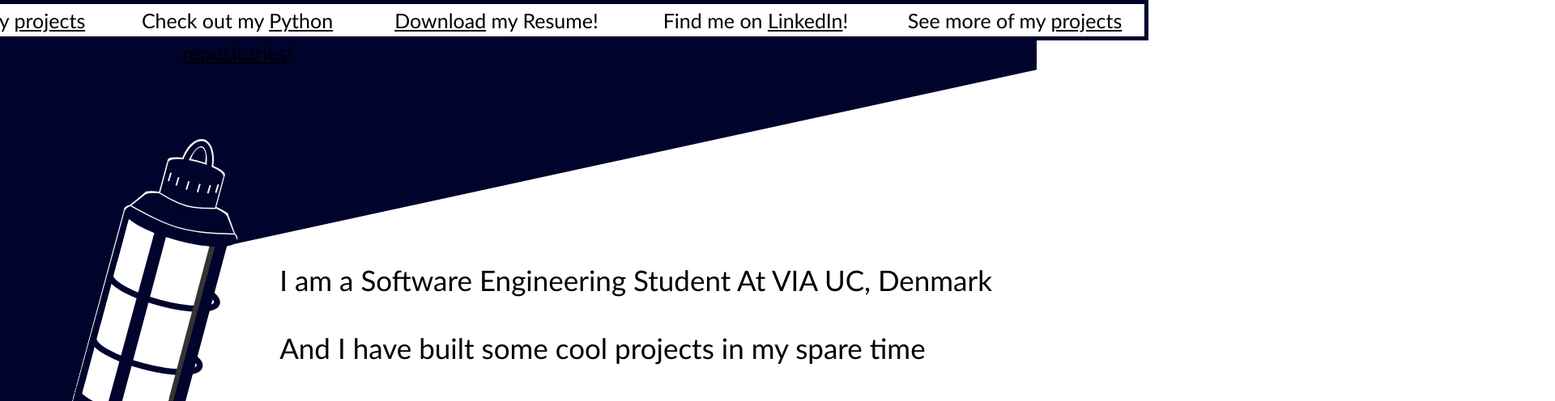
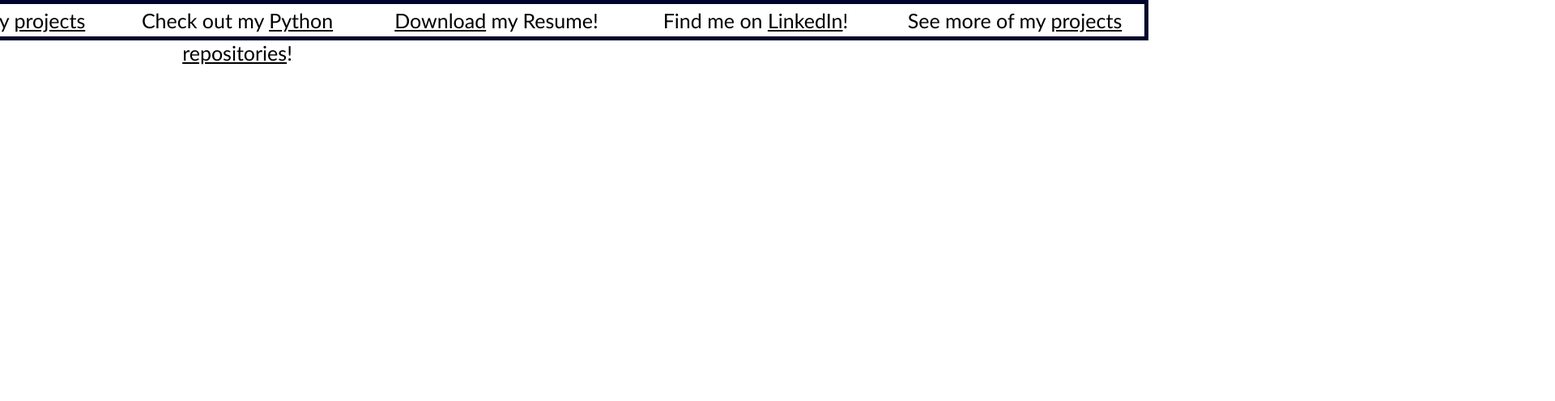
Before and after one commit to iljazaic/betterwebsite, a plain HTML site: page public/pages/index.html in a window 1280 px wide. Shown: the part 400-896 px from the top of the page at 81% size, 1920 px wide, since content can reach past the window. Drawn offline with Linux system fonts and the light colour scheme.

Commit message:
remove lantern

```diff
--- a/public/css/styles.css
+++ b/public/css/styles.css
@@ -29,7 +29,7 @@ img {
 
 
 .mainDiv {
-    background-color: rgb(0, 3, 44);
+    background-color: rgb(255, 255, 255);
     height: 100%;
     width: 100vw;
     overflow: hidden;
--- a/public/pages/index.html
+++ b/public/pages/index.html
@@ -56,8 +56,6 @@
 
 
         <div id="lantern">
-
-            <img src="../img/light.svg" class="">
 
             <div class="light_content">
                 <span>
```
